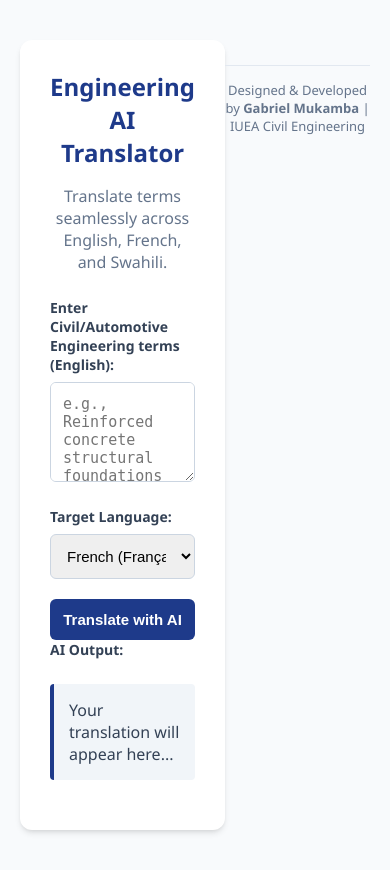
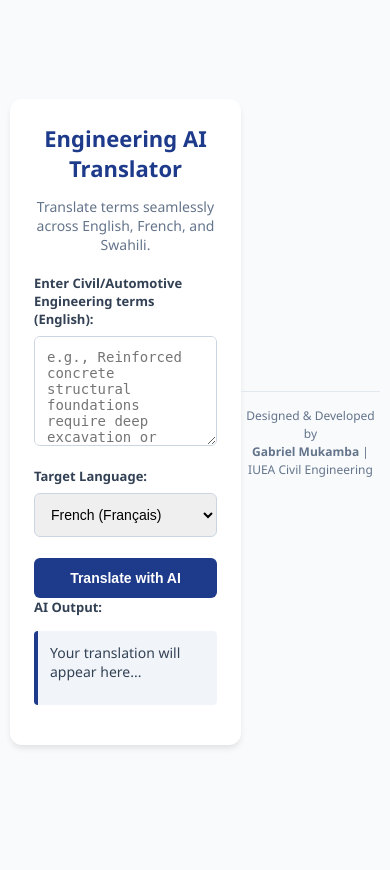
Before and after one commit to gabrielmukamba/engineering-ai-translator, a Flask app: page / in a window 390 px wide. After the commit the page ends 748 px from the top, so only its background shows below. Run offline with Flask 3, Linux system fonts and the light colour scheme.

Commit message:
Optimize responsive layout variables for mobile device compatibility

```diff
--- a/templates/index.html
+++ b/templates/index.html
@@ -18,42 +18,47 @@
             background-color: var(--background);
             color: var(--text);
             margin: 0;
-            padding: 40px 20px;
+            padding: 20px 10px;
             display: flex;
             justify-content: center;
+            align-items: center;
+            min-height: 100vh;
+            box-sizing: border-box;
         }
 
         .container {
-            max-width: 600px;
+            max-width: 500px;
             width: 100%;
             background: var(--card);
-            padding: 30px;
+            padding: 24px;
             border-radius: 12px;
-            box-shadow: 0 4px 6px -1px rgb(0 0 0 / 0.1), 0 2px 4px -2px rgb(0 0 0 / 0.1);
+            box-shadow: 0 4px 6px -1px rgba(0,0,0,0.1);
+            box-sizing: border-box;
         }
 
         h1 {
             color: var(--primary);
             margin-top: 0;
-            font-size: 24px;
+            font-size: 22px;
             text-align: center;
         }
 
         p.subtitle {
             text-align: center;
             color: #64748b;
-            margin-bottom: 25px;
+            margin-bottom: 20px;
+            font-size: 14px;
         }
 
         .form-group {
-            margin-bottom: 20px;
+            margin-bottom: 16px;
         }
 
         label {
             display: block;
             font-weight: 600;
             margin-bottom: 8px;
-            font-size: 14px;
+            font-size: 13px;
         }
 
         textarea, select, button {
@@ -62,13 +67,13 @@
             box-sizing: border-box;
             border: 1px solid #cbd5e1;
             border-radius: 6px;
-            font-size: 15px;
+            font-size: 14px;
             outline: none;
         }
 
         textarea {
             resize: vertical;
-            height: 100px;
+            height: 110px;
         }
 
         textarea:focus, select:focus {
@@ -83,6 +88,7 @@
             border: none;
             cursor: pointer;
             transition: background-color 0.2s;
+            margin-top: 5px;
         }
 
         button:hover {
@@ -95,18 +101,24 @@
         }
 
         .output-box {
-            margin-top: 25px;
-            padding: 15px;
+            margin-top: 15px;
+            padding: 12px;
             background-color: #f1f5f9;
             border-left: 4px solid var(--primary);
             border-radius: 4px;
             min-height: 50px;
             white-space: pre-wrap;
+            font-size: 14px;
         }
 
-        .loading {
+        .footer-credit {
+            text-align: center;
+            margin-top: 25px;
+            font-size: 12px;
             color: #64748b;
-            font-style: italic;
+            border-top: 1px solid #e2e8f0;
+            padding-top: 15px;
+            line-height: 1.5;
         }
     </style>
 </head>
@@ -136,9 +148,9 @@
         <div id="outputResult" class="output-box">Your translation will appear here...</div>
     </div>
 </div>
-<div style="text-align: center; margin-top: 25px; font-size: 13px; color: #64748b; border-top: 1px solid #e2e8f0; padding-top: 15px;">
-        Designed & Developed by <strong>Gabriel Mukamba</strong> | IUEA Civil Engineering
-    </div>
+<div class="footer-credit">
+    Designed & Developed by <br><strong>Gabriel Mukamba</strong> | IUEA Civil Engineering
+</div>
 
 <!-- Linking JavaScript from the static folder -->
 <script src="{{ url_for('static', filename='script.js') }}"></script>
```
